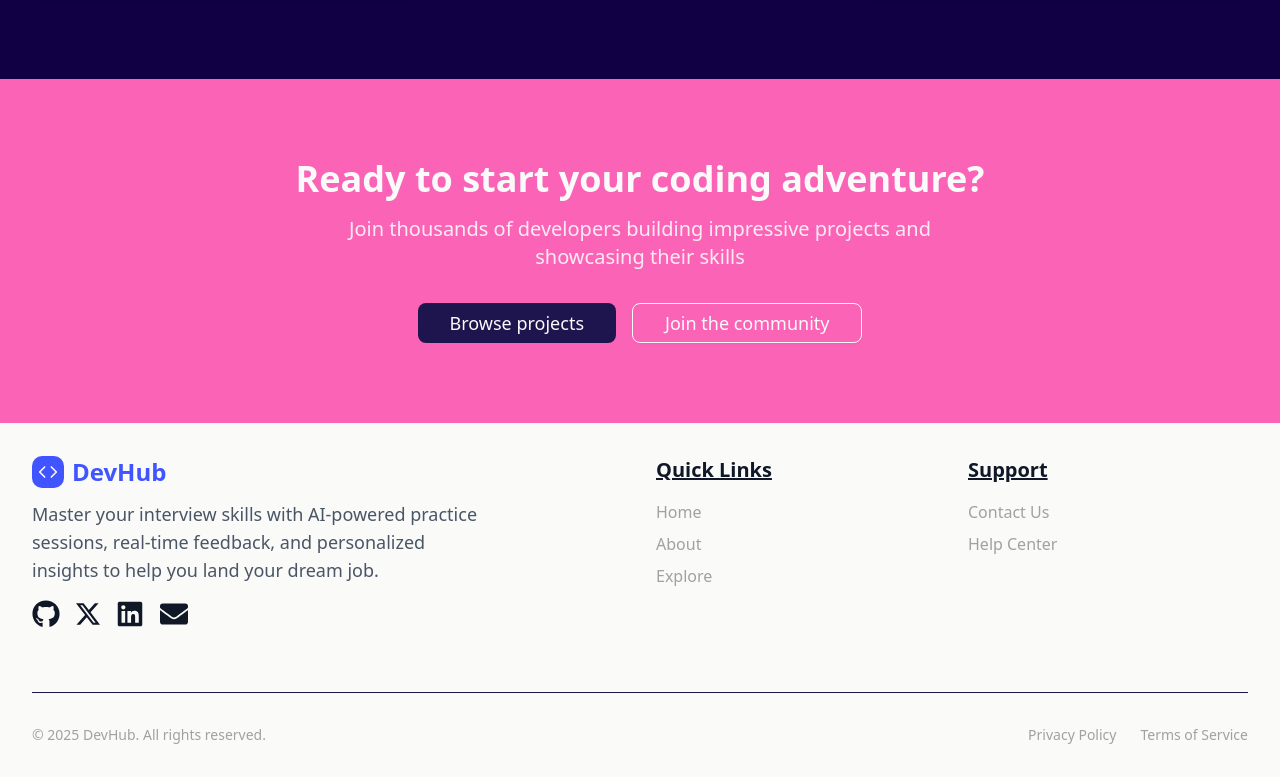
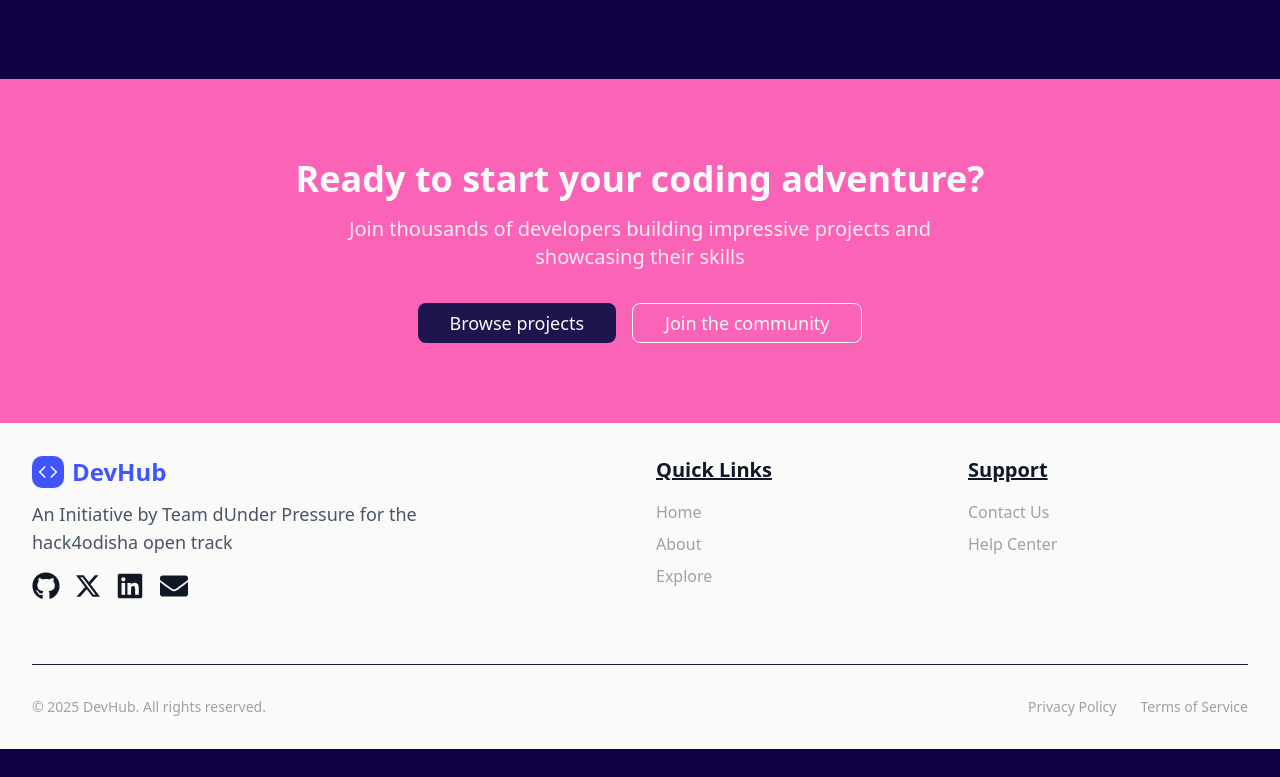
Before and after one commit to CoderUzumaki/The-Project-Catalog, a React (Vite) app in the folder frontend/: page / in a window 1280 px wide. Shown: the part 3183-3960 px from the top of the page. After the commit the page ends 3932 px from the top, so only its background shows below. Built offline with nearby package versions, Linux system fonts and the light colour scheme; no server answers.

Commit message:
footer text

```diff
--- a/frontend/src/components/Footer.tsx
+++ b/frontend/src/components/Footer.tsx
@@ -20,10 +20,7 @@ const Footer: FC = () => {
 							</span>
 						</div>
 						<p className="text-lg text-gray-600 mb-4 max-w-md">
-							Master your interview skills with AI-powered
-							practice sessions, real-time feedback, and
-							personalized insights to help you land your dream
-							job.
+							An Initiative by Team dUnder Pressure for the hack4odisha open track
 						</p>
 						<div className="flex space-x-4">
 							<a
```
